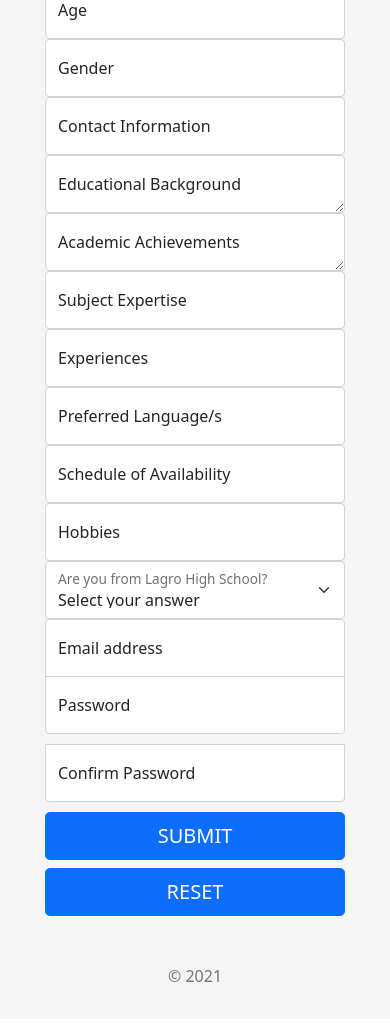
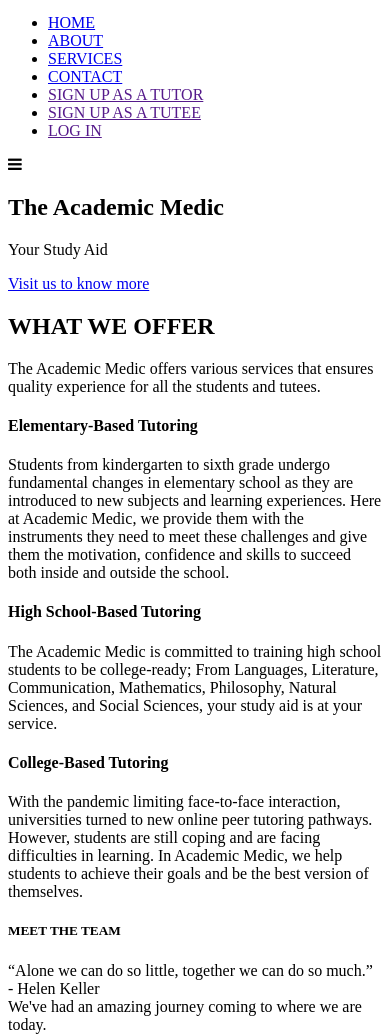
Before and after one commit to MarcTristanLo/LIS_161_Project, a Flask app: page /index in a window 390 px wide. Shown: the part 332-1367 px from the top of the page. Before the commit the page ends 1314 px from the top, so only its background shows below. Run offline with Flask 2, Linux system fonts and the light colour scheme; some libraries are stand-ins or nearby versions.

Commit message:
Initial Commit

```diff
--- a/templates/index.html
+++ b/templates/index.html
@@ -1,126 +1,153 @@
-<!doctype html>
-<html lang="en">
-  <head>
-    <meta charset="utf-8">
-    <meta name="viewport" content="width=device-width, initial-scale=1">
-    <meta name="description" content="">
-    <meta name="author" content="Mark Otto, Jacob Thornton, and Bootstrap contributors">
-    <meta name="generator" content="Hugo 0.83.1">
-    <title>Sign up as Tutor </title>
+<!DOCTYPE html>
+<html>
+<head>
+    <meta name="viewport" content="with=device-width, initial-scale=1.0">
+    <title> The Academic Medic </title>
+    <link rel="stylesheet" href="style.css">
+    <link rel="preconnect" href="https://fonts.gstatic.com">
+<link href="https://fonts.googleapis.com/css2?family=Poppins:wght@100;200;300;400;600;700&display=swap" rel="stylesheet">
+    <link rel="stylesheet" href="https://stackpath.bootstrapcdn.com/font-awesome/4.7.0/css/font-awesome.min.css">
+  </head>
+  <body>
+      <section class="header">
+          <nav>
+            <a href="index.html"><img src="images/academic.png"></a>
+            <div class="nav-links" id="navLinks">
+                <i class="fa fa-times" onclick="hideMenu()"></i>
+              <ul>
+                   <li><a href="index.html">HOME</a></li>
+                  <li><a href="about.html">ABOUT</a></li>
+                  <li><a href="services.html">SERVICES</a></li>
+                  <li><a href="contact.html">CONTACT</a></li>
+                  <li><a href="">SIGN UP AS A TUTOR</a></li>
+                  <li><a href="">SIGN UP AS A TUTEE</a></li>
+                  <li><a href="">LOG IN</a></li>
+                </ul>
+              </div>
+              <i class="fa fa-bars" onclick="showMenu()"></i>
+          </nav>
+<div class="text-box">
+    <h1> The Academic Medic </h1>
+    <p> Your Study Aid </p>
+    <a href="about.html" class="hero-btn">  Visit us to know more </a>
+</div>
+      </section>
 
-    <link rel="canonical" href="https://getbootstrap.com/docs/5.0/examples/sign-in/">
+<!--------Level of Academic------->
+
+<section class="course">
+      <h2> WHAT WE OFFER </h2>
+    <p1> The Academic Medic offers various services that ensures quality experience for all the students and tutees. </p1>
+
+    <div class="row">
+        <div class="course-col">
+            <h4> Elementary-Based Tutoring </h4>
+            <p style="text-align: justify"> </p>
+            <p> Students from kindergarten to sixth grade undergo fundamental changes in elementary school as they are introduced to new subjects and learning experiences. Here at Academic Medic, we provide them with the instruments they need to meet these challenges and give them the motivation, confidence and skills to succeed both inside and outside the school.</p>
+
+        </div>
+        <div class="course-col">
+            <h4> High School-Based Tutoring </h4>
+            <p style="text-align: justify"> </p>
+            <p> The Academic Medic is committed to training high school students to be college-ready; From Languages, Literature, Communication, Mathematics, Philosophy, Natural Sciences, and Social Sciences, your study aid is at your service.
+ </p>
+        </div>
+        <div class="course-col">
+            <h4> College-Based Tutoring </h4>
+            <p style="text-align: justify"> </p>
+            <p> With the pandemic limiting face-to-face interaction, universities turned to new online peer tutoring pathways. However, students are still coping and are facing difficulties in learning. In Academic Medic, we help students to achieve their goals and be the best version of themselves. </p>
+        </div>
+    </div>
+</section>
+<!----------- developer ---------->
+
+<section class="campus">
+    <h5> MEET THE TEAM </h5>
+    <p2>  “Alone we can do so little, together we can do so much.” - Helen Keller <br> </p2>
+<p3>We've had an amazing journey coming to where we are today.<br> We're a team that constantly trying to get better and better for our clients. Meet the captains of the ship: </p3>
+
+    <div class="row">
+    <div class="campus-col">
+        <img src="images/developers.png">
+        <div class="layer">
+        </div>
+        </div>
+    </div>
+</section>
+
+
+<!----------- testimonials ------------->
+
+<section class="testimonials">
+      <h6> WHAT OUR CLIENTS SAY? </h6>
+    <p5> We pride ourselves on offering exceptional services to our clients, <br> but you don’t just have to take our word for it. Read what our clients have to say about working with us.  </p5>
+
+    <div class="row">
+        <div class="testimonials-col">
+        <img src="images/mark.png">
+            <div>
+            <p4> Academic Medic is very crucial with the needs of the individuals and offers top notch benefits not just for the students but for the tutors as well. </p4> <br>
+            <h7>    Ma. Kristine Tamayo </h7> <br>
+                <p5> Tutor </p5> <br>
+          <i class="fa fa-star"></i>
+          <i class="fa fa-star"></i>
+          <i class="fa fa-star"></i>
+          <i class="fa fa-star"></i>
+          <i class="fa fa-star"></i>
+            </div>
+        </div>
+         <div class="testimonials-col">
+        <img src="images/momo.png">
+            <div>
+
+            <p4> I'm impressed with Academic Medic and the efficiency of it now that we're in an online learning environment. I am particularly happy with my tutor who is excellent, smart and an all around pleasure to work with. </p4> <br>
+
+            <h7> Imoan Batayola </h7> <br>
+                <p5> Tutee </p5> <br>
+          <i class="fa fa-star"></i>
+          <i class="fa fa-star"></i>
+          <i class="fa fa-star"></i>
+          <i class="fa fa-star"></i>
+          <i class="fa fa-star"></i>
+            </div>
+        </div>
+
+    </div>
+</section>
+
+<!---------- Call To Action --------------->
+
+<section class="cta">
+      <h8> Enroll in our services anywhere you are </h8> <br> <br>
+      <a href="contact.html" class="hero-btn">CONTACT US</a>
+</section>
+
+<!------------ Call To Action --------------->
+
+<section class="footer">
+      <h9> About Us </h9> <br> <br>
+      <p5> As we shift to online learning, students are facing unprecedented challenges. <br>We aim to connect the educators and learners in achieving academic and professional goals. </p5>
+    <div class="icons">
+    <i class="fa fa-facebook"></i>
+    <i class="fa fa-twitter"></i>
+    <i class="fa fa-instagram"></i>
+    <i class="fa fa-linkedin"></i>
+    </div>
+</section>
 
 
 
+<!--------JavaScript for Toggle Menu------->
+<script>
 
-    <!-- Bootstrap core CSS -->
-<link href="../assets/dist/css/bootstrap.min.css" rel="stylesheet">
-<link href="https://cdn.jsdelivr.net/npm/bootstrap@5.0.1/dist/css/bootstrap.min.css" rel="stylesheet" integrity="sha384-+0n0xVW2eSR5OomGNYDnhzAbDsOXxcvSN1TPprVMTNDbiYZCxYbOOl7+AMvyTG2x" crossorigin="anonymous">
+    var navLinks = document.getElementById("navLinks");
 
-    <style>
-      .bd-placeholder-img {
-        font-size: 1.125rem;
-        text-anchor: middle;
-        -webkit-user-select: none;
-        -moz-user-select: none;
-        user-select: none;
-      }
-
-      @media (min-width: 768px) {
-        .bd-placeholder-img-lg {
-          font-size: 3.5rem;
-        }
-      }
-    </style>
-
-
-    <!-- Custom styles for this template -->
-    <link rel="stylesheet" href="{{ url_for ('static', filename= '/css/signin.css') }}" >
-  </head>
-  <body class="text-center">
-
-<main class="form-signin">
-  <form>
-    <img class="mb-4" src="static/img/aa.png" alt="The Academic Medic Logo" style="width:100%;max-width:400px">
-    <h1 class="h3 mb-3 fw-normal"> <b> SIGN UP AS TUTOR </b> </h1>
-
-    <div class="form-floating">
-      <input type="text" class="form-control" id="floatingName" placeholder="Enter your Full Name">
-      <label for="floatingName">Full Name</label>
-    </div>
-    <div class="form-floating">
-      <input type="text" class="form-control" id="floatingAge" placeholder="Enter your Age">
-      <label for="floatingAge">Age</label>
-    </div>
-    <div class="form-floating">
-      <input type="text" class="form-control" id="floatingGender" placeholder="Enter your Gender">
-      <label for="floatingGender">Gender</label>
-    </div>
-    <div class="form-floating">
-      <input type="text" class="form-control" id="floatingContact" placeholder="Enter your Contact Information">
-      <label for="floatingContact">Contact Information</label>
-    </div>
-    <div class="form-floating">
-      <textarea class="form-control" placeholder="Educational Background" id="floatingTextarea"></textarea>
-      <label for="floatingTextarea">Educational Background</label>
-    </div>
-    <div class="form-floating">
-      <textarea class="form-control" placeholder="Academic Achievements" id="floatingTextarea"></textarea>
-      <label for="floatingTextarea">Academic Achievements</label>
-    </div>
-    <div class="form-floating">
-      <input type="text" class="form-control" id="floatingSubjects" placeholder="Enter your Subject Expertise">
-      <label for="floatingSubjects">Subject Expertise</label>
-    </div>
-    <div class="form-floating">
-      <input type="text" class="form-control" id="floatingExperiences" placeholder="Enter your Experiences">
-      <label for="floatingExperiences">Experiences</label>
-    </div>
-    <div class="form-floating">
-      <input type="text" class="form-control" id="floatingLanguage" placeholder="Enter your Preferred Language/s">
-      <label for="floatingLanguage">Preferred Language/s</label>
-    </div>
-    <div class="form-floating">
-      <input type="text" class="form-control" id="floatingSchedule" placeholder="Enter your Schedule of Availability">
-      <label for="floatingSchedule">Schedule of Availability</label>
-    </div>
-    <div class="form-floating">
-      <input type="text" class="form-control" id="floatingHobbies" placeholder="Enter your Hobbies">
-      <label for="floatingHobbies">Hobbies</label>
-    </div>
-    <div class="form-floating">
-      <select class="form-select" id="floatingSelect" aria-label="Floating label select example">
-         <option selected>Select your answer</option>
-         <option value="1">Yes</option>
-         <option value="2">No</option>
-      </select>
-      <label for="floatingSelect">Are you from Lagro High School?</label>
-    </div>
-    <div class="form-floating">
-      <input type="email" class="form-control" id="floatingInput" placeholder="name@example.com">
-      <label for="floatingInput">Email address</label>
-    </div>
-    <div class="form-floating">
-      <input type="password" class="form-control" id="floatingPassword" placeholder="Enter Password">
-      <label for="floatingPassword">Password</label>
-    </div>
-    <div class="form-floating">
-      <input type="password" class="form-control" id="floatingConfirmPassword" placeholder="Confirm Password">
-      <label for="floatingPassword">Confirm Password</label>
-    </div>
-    <div class="row g-2">
-      <div class="col-md">
-         <button class="w-100 btn btn-lg btn-primary" type="submit">SUBMIT</button>
-      </div>
-      <div class="col-md">
-         <button class="w-100 btn btn-lg btn-primary" type="reset">RESET</button>
-      </div>
-    </div>
-
-    <p class="mt-5 mb-3 text-muted">&copy; 2021</p>
-  </form>
-</main>
-
-
+    function showMenu(){
+        navLinks.style.right = "0";
+    }
+    function hideMenu(){
+        navLinks.style.right = "-200px";
+    }
+      </script>
   </body>
 </html>
```
